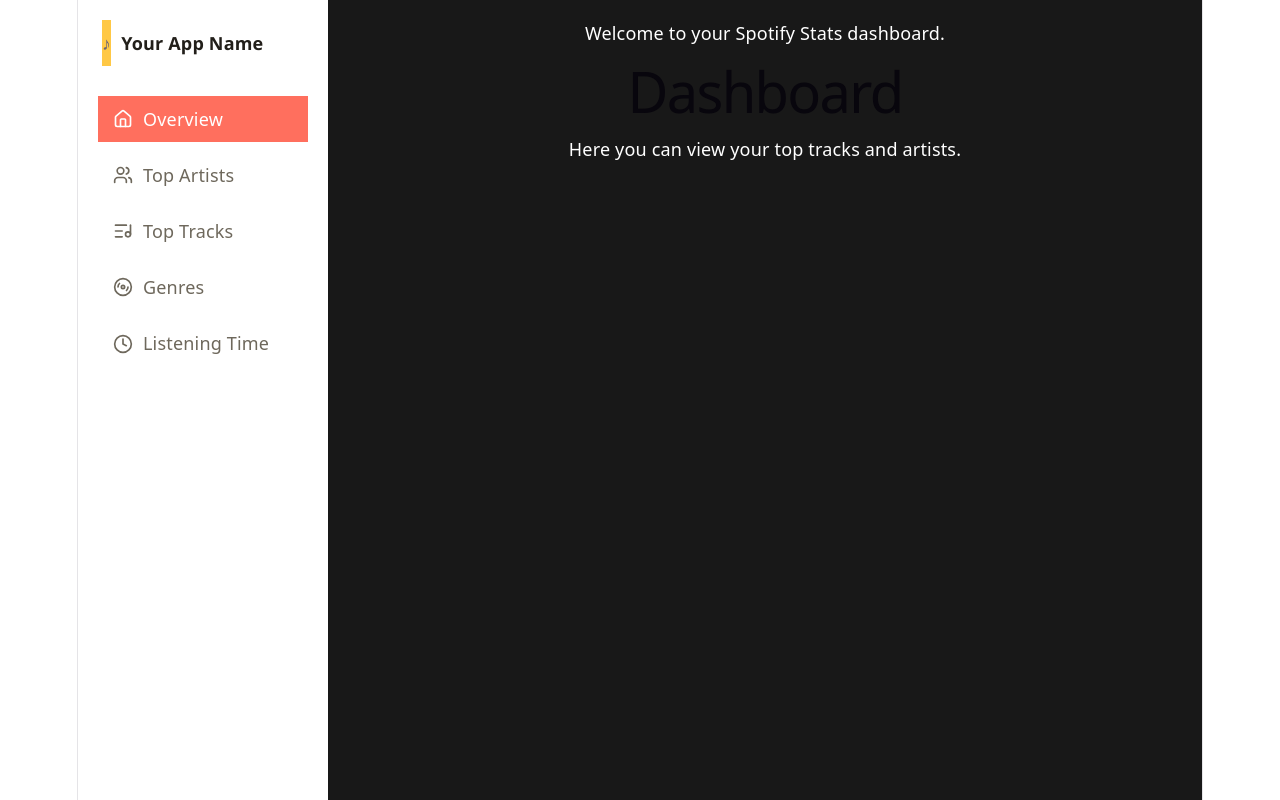
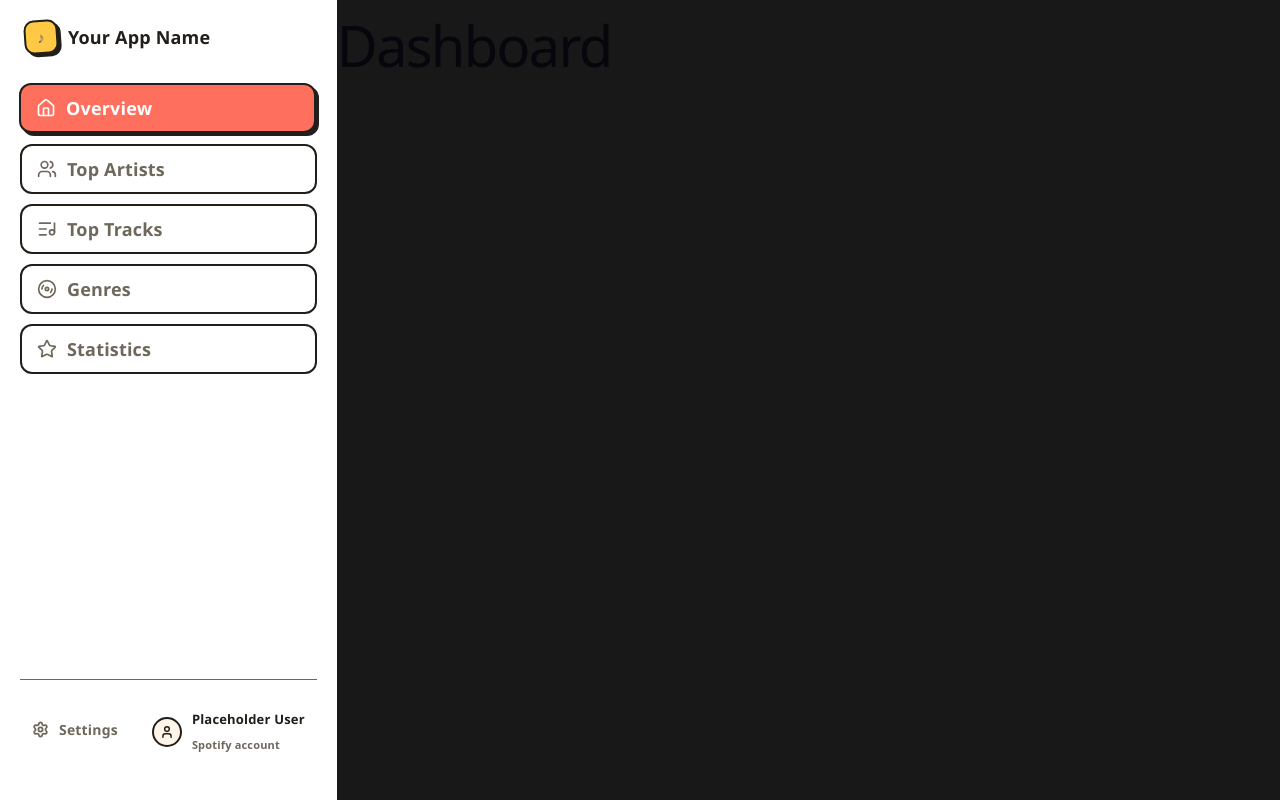
Before and after one commit to ioana-28/Spotify-Stats, a React (Vite) app in the folder frontend/: page /dashboard in a window 1280 px wide. Built offline with nearby package versions, Linux system fonts and the light colour scheme.

Commit message:
improve sidebar aspect

```diff
--- a/frontend/src/components/Sidebar.tsx
+++ b/frontend/src/components/Sidebar.tsx
@@ -1,5 +1,5 @@
 import React from 'react';
-import { Home, Users, Disc3, ListMusic, Clock, Settings, User, Star } from 'lucide-react';
+import { Home, Users, Disc3, ListMusic, Settings, User, Star } from 'lucide-react';
 
 const colors = {
   paper: '#FFF6E9',
@@ -34,25 +34,37 @@ const navItems = [
   { label: 'Top Artists', icon: Users, color: colors.mint },
   { label: 'Top Tracks', icon: ListMusic, color: colors.sunflower },
   { label: 'Genres', icon: Disc3, color: colors.grape },
-  { label: 'Listening Time', icon: Clock, color: colors.sky },
+  { label: 'Statistics', icon: Star, color: colors.sky },
+
 ];
 
 export default function Sidebar() {
   const [activeItem, setActiveItem] = React.useState('Overview');
   return (
     <aside style={{
-        width: 250,
         backgroundColor: colors.panel,
         padding: '20px',
+        display: 'flex',
+        flexDirection: 'column',
     }}
     >
         <div style={{ display: 'flex', alignItems: 'center', gap: 10, padding: '0 4px', marginBottom: 30 }}>
             <div style={{
+                width: 34,
+                height: 34,
+                borderRadius: 10,
+                backgroundColor: colors.sunflower,
+                border: `2.5px solid ${colors.ink}`,
+                boxShadow: stickerShadow(3),
                 display: 'flex',
-                backgroundColor: colors.sunflower,
                 alignItems: 'center',
-                gap: 10,
-                padding: '10px 0',
+                justifyContent: 'center',
+                fontFamily: fontDisplay,
+                fontWeight: 600,
+                fontSize: 15,
+                transform: 'rotate(-4deg)',
+                flexShrink: 0,
+
             }}
             >
                 ♪
@@ -80,9 +92,19 @@ export default function Sidebar() {
                         alignItems: 'center',
                         gap: 10,
                         padding: '10px 15px',
+                        borderRadius: 12,
+                        border: `2.5px solid ${colors.ink}`,
                         backgroundColor: isActive ? color : 'transparent',
                         color: isActive ? colors.panel : colors.inkSoft,
-                        border: 'none',
+                        fontFamily: fontBody,
+                        fontWeight: isActive ? 800 : 700,
+                        textAlign: 'left',
+                        cursor: 'pointer',
+                        width: '100%',
+                        boxShadow: isActive ? stickerShadow(3) : 'none',
+                        transform: isActive ? 'translate(-1px, -1px)' : 'none',
+                        transition: 'transform 0.1s, box-shadow 0.1s, background-color 0.1s',
+
                     }}
                     onMouseEnter={(e) => {
                         if (!isActive) {
@@ -102,6 +124,42 @@ export default function Sidebar() {
             })}
         </nav>
 
+        <div style={{ flex: 1, display: 'flex', flexDirection: 'column' }}>
+           <div style={{ marginTop: 'auto', padding: '20px 0', borderTop: `1px solid ${colors.inkSoft}`, display: 'flex', alignItems: 'center', gap: 10 }}>
+                <button
+                    style={{
+                    display: 'flex', alignItems: 'center', gap: 10, padding: '8px 12px',
+                    borderRadius: 12, border: 'none', background: 'transparent',
+                    color: colors.inkSoft, fontSize: 14, fontWeight: 700, cursor: 'pointer',
+                    width: '100%', fontFamily: fontBody,
+                }}
+                >
+                    <Settings size={17} strokeWidth={2.5} />
+                        Settings
+                </button>
+                <div style={{ display: 'flex', alignItems: 'center', gap: 10, padding: '6px 12px 2px' }}>
+          <div
+            style={{
+              width: 30, height: 30, borderRadius: '50%',
+              backgroundColor: colors.paper, border: `2.5px solid ${colors.ink}`,
+              display: 'flex', alignItems: 'center', justifyContent: 'center', flexShrink: 0,
+            }}
+          >
+            <User size={14} color={colors.ink} strokeWidth={2.5} />
+          </div>
+          <div style={{ overflow: 'hidden' }}>
+            <div style={{ color: colors.ink, fontSize: 13, fontWeight: 800, whiteSpace: 'nowrap', fontFamily: fontBody }}>
+              Placeholder User
+            </div>
+            <div style={{ color: colors.inkSoft, fontSize: 11, fontWeight: 600 }}>Spotify account</div>
+          </div>
+        </div>
+
+            </div>
+        </div>
+
     </aside>
+
+
   );
 }
--- a/frontend/src/index.css
+++ b/frontend/src/index.css
@@ -53,11 +53,7 @@
 }
 
 #root {
-  width: 1126px;
-  max-width: 100%;
-  margin: 0 auto;
-  text-align: center;
-  border-inline: 1px solid var(--border);
+  width: 100%;
   min-height: 100svh;
   display: flex;
   flex-direction: column;
--- a/frontend/src/pages/Dashboard.tsx
+++ b/frontend/src/pages/Dashboard.tsx
@@ -12,15 +12,11 @@ export default function Dashboard() {
             <div
              style={{
                 flex: 1,
-                padding: '20px',
                 backgroundColor: '#181818',
                 color: '#fff',
              }}
             >
-                <p>Welcome to your Spotify Stats dashboard.</p>
-
                 <h1>Dashboard</h1>
-                <p>Here you can view your top tracks and artists.</p>
             </div>
         </div>
     );
--- a/frontend/src/pages/Login.tsx
+++ b/frontend/src/pages/Login.tsx
@@ -2,7 +2,6 @@ import React from 'react';
 
 export default function SpotifyLogin() {
   const handleConnect = () => {
-    // Redirects your app to the Express backend login route
     window.location.href = 'http://127.0.0.1:5000/api/auth/login';
   };
 
```
